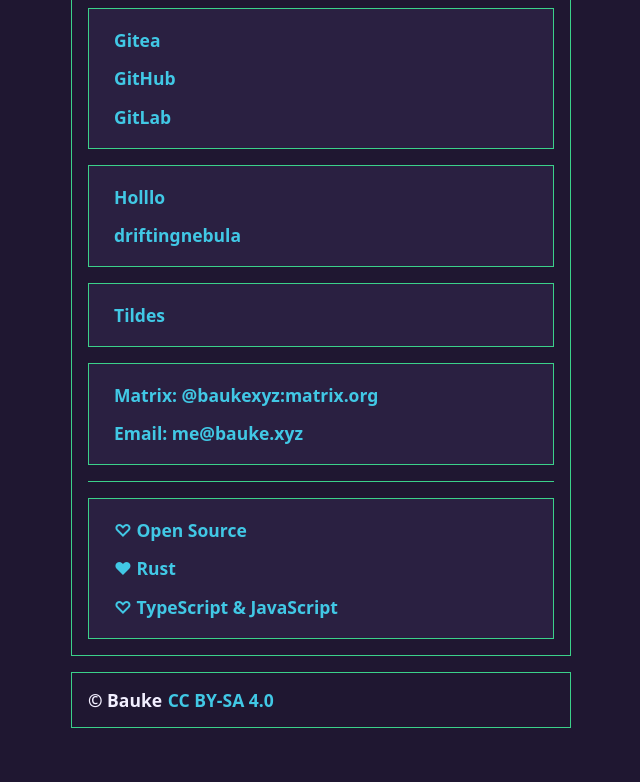
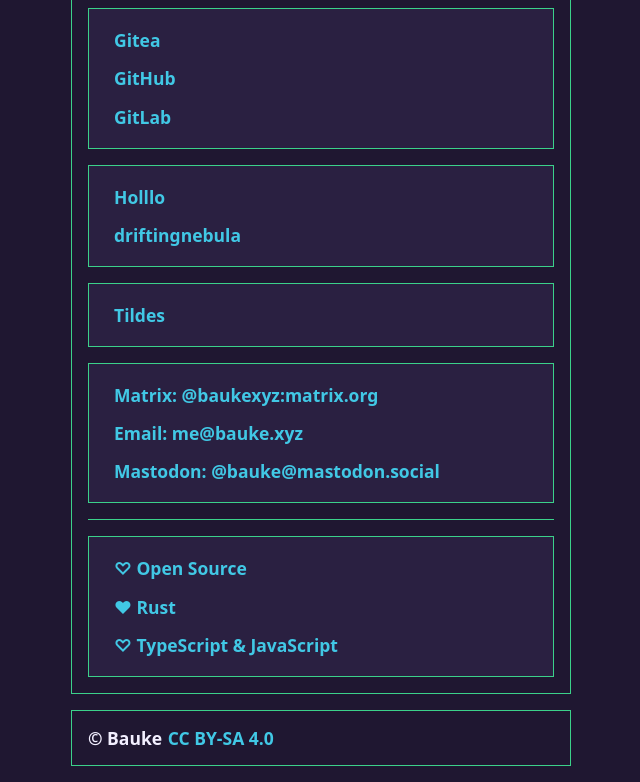
Before and after one commit to Bauke/bauke-xyz, a website: page source/index.html in a window 1280 px wide. Shown: the part 115-897 px from the top of the page, without its empty margins (319-959 px from the left). Before the commit the page ends 859 px from the top, so only its background shows below. Drawn offline with nearby package versions, Linux system fonts and the light colour scheme; files that its build step writes are made by us from their sources.

Commit message:
Add Mastodon link.

```diff
--- a/source/index.html
+++ b/source/index.html
@@ -44,6 +44,9 @@
       <li>
         <a href="mailto:me@bauke.xyz">Email: me@bauke.xyz</a>
       </li>
+      <li>
+        <a rel="me" href="https://mastodon.social/@bauke">Mastodon: @bauke@mastodon.social</a>
+      </li>
     </ul>
     <div class="divider"></div>
     <ul class="bordered">
```
